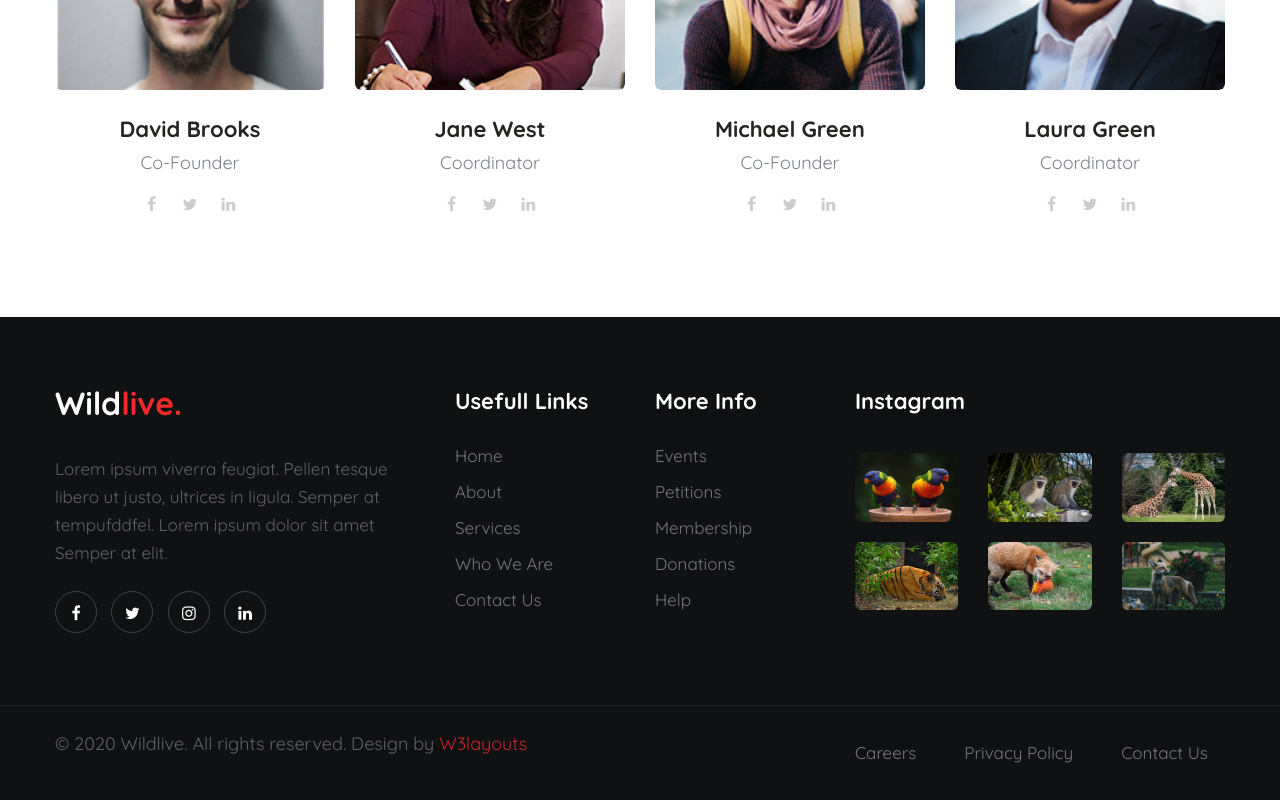
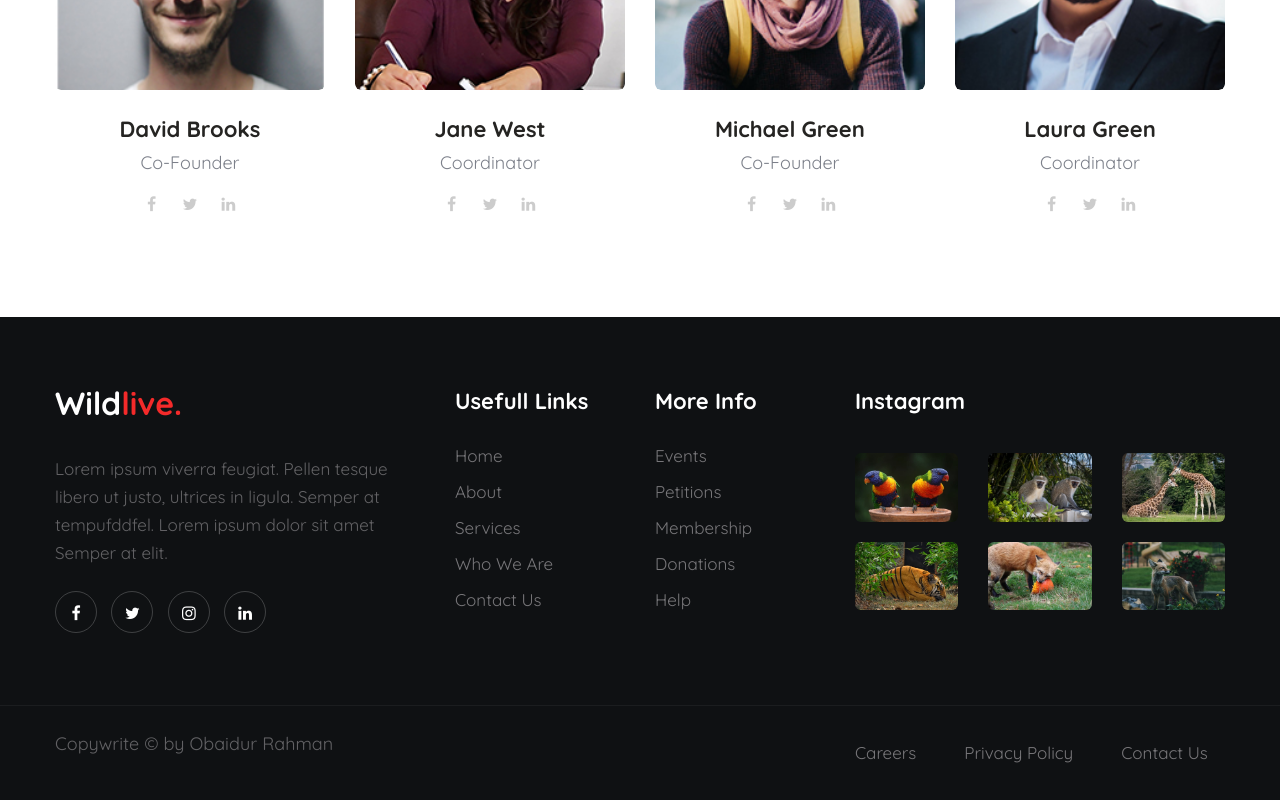
Before and after one commit to rahmanobaid138/Wild_africa, a plain HTML site: page about.html in a window 1280 px wide. Shown: the part 2303-3103 px from the top of the page. Drawn offline with Linux system fonts and the light colour scheme.

Commit message:
2nd commit

```diff
--- a/about.html
+++ b/about.html
@@ -1,7 +1,3 @@
-<!--
-Author: W3layouts
-Author URL: http://w3layouts.com
--->
 <!doctype html>
 <html lang="zxx">
 
@@ -319,9 +315,7 @@ Author URL: http://w3layouts.com
     <section class="w3l-copyright">
       <div class="container">
         <div class="row bottom-copies">
-          <p class="col-lg-8 copy-footer-29">© 2020 Wildlive. All rights reserved. Design by <a
-              href="https://w3layouts.com/" target="_blank">
-              W3layouts</a></p>
+          <p class="col-lg-8 copy-footer-29">Copywrite &copy; by Obaidur Rahman</p>
 
           <div class="col-lg-4 footer-list-29">
             <ul class="d-flex text-lg-right">
```
Also changed, not shown: contact.html (+1 -7 lines), index.html (+2 -7 lines), services.html (+1 -7 lines), starter-license-W3Layouts.txt (deleted).
